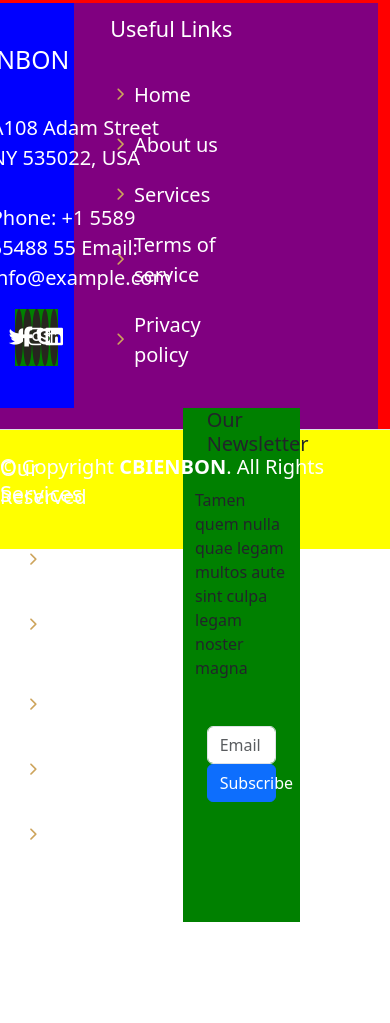
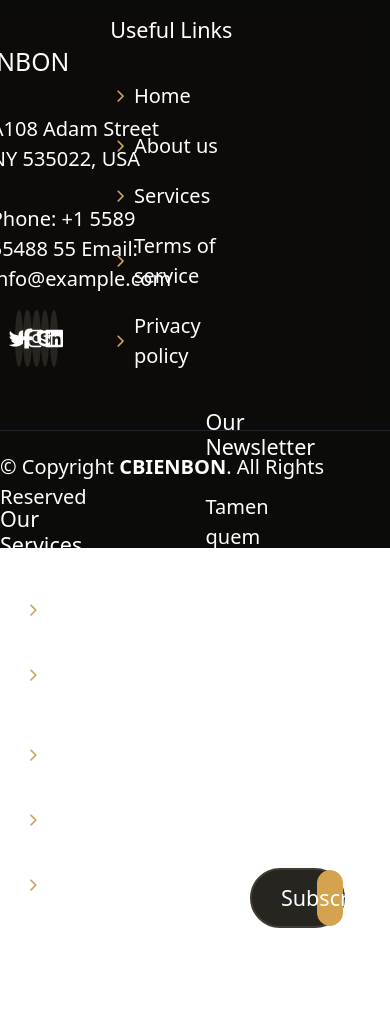
Before and after one commit to ArtusAbelard/ARTUS_CBIENBON, a website: page index.html in a window 390 px wide. Shown: the part 8760-9783 px from the top of the page. Before the commit the page ends 9682 px from the top, so only its background shows below. Drawn offline with nearby package versions, Linux system fonts and the light colour scheme.

Commit message:
end footer need hover fonts and responsive

```diff
--- a/index.html
+++ b/index.html
@@ -412,21 +412,24 @@
             </div>
 
             <div class="col-md-5 offset-md-1 mb-3 d-flex flex-column align-items-center justify-content-center" id="formfooter">
-              <h5 class="w-75">Our Newsletter</h5><br>
-              <p class="pb-6">Tamen quem nulla quae legam multos aute sint culpa legam <br> noster magna</p>
-              <form class="w-75">
+              <h5 class="w-100 fs-4 text-white txtournewsletter">Our Newsletter</h5><br>
+              <p class="w-100 pb-6 text-white txtournewsletter fs-5">Tamen quem nulla quae legam multos aute sint culpa legam <br> noster magna</p>
+              <form class="w-100">
 
-
-                <div class="d-flex flex-column flex-sm-row pb-24">
-                  <label for="newsletter1" class="visually-hidden">Email address</label>
+                <div class="mb-19 rounded-5 d-flex ms-11" id="divwithbtn">
+                  <input type="text" class="bg-transparent border-0  rounded-5 form-control inputwithbtnfooter" placeholder="Recipient's username" aria-label="Recipient's username" aria-describedby="button-addon2">
+                  <button class="btn btn-orange rounded-5 btnfooter fs-4 d-flex align-items-center justify-content-center text-white" type="button" id="button-addon2">Subscribe</button>
+                </div>
+                <!-- <div class="d-flex flex-column flex-sm-row pb-24">
+                  <label for="newsletter1" class="visually-hidden pe-5">Email address</label>
                   <input id="newsletter1" type="text" class="form-control" placeholder="Email address">
                   <button class="btn btn-primary" type="button">Subscribe</button>
-                </div>
+                </div> -->
               </form>
             </div>
           </div>
 
-          <div class="d-flex flex-column flex-sm-row justify-content-center align-items-center fs-5  border-top" id="footerbottom">
+          <div class="d-flex flex-column flex-sm-row justify-content-center align-items-center fs-5  " id="footerbottom">
             <p class="text-white">© Copyright <b>CBIENBON</b>. All Rights Reserved</p>
             <!-- <ul class="list-unstyled d-flex">
               <li class="ms-3"><a class="link-body-emphasis" href="#"><svg class="bi" width="24" height="24"><use xlink:href="#twitter"></use></svg></a></li>
--- a/src/sass/modules/footer.sass
+++ b/src/sass/modules/footer.sass
@@ -1,18 +1,18 @@
 #footerartus
     width: 100%
     height: 570px
-    background: yellow
+    background: #0B0B09
 
 
 
 .footertop
     width: 100%
     height: 100%
-    background: red
-    border-top: 1px soild #35332A
+
+    border-top: 1px solid #35332A
 
 #footerbottom
-    background: yellow
+    border-top: 1px solid
     height: 23%
 
 
@@ -20,22 +20,24 @@
 #footerrealtop
     width: 100%
     height: 82% !important
-    background: purple
+    background: #0D0B09
+    // border-top: 1px solid #35332A
+
 
 #formfooter
-    width: 30%
-    background: green
+    width: 36%
+
 
 
 #leftsidefooter
     height: 95%
     width: 22%
-    background: blue
+
 
 .logosocialfooter
     height: 14%
     width: 71%
-    background: green
+
     margin-left: 18%
     // margin-top: 3%
 
@@ -47,3 +49,27 @@
 .fonttaille
     font-size: small
     text-align: center
+
+
+
+
+.btnfooter
+    width: 28%
+
+    z-index: 1
+    height: 100%
+
+.txtournewsletter
+    width: 82% !important
+
+
+.inputwithbtnfooter
+
+    width: 75% !important
+    display: flex
+
+#divwithbtn
+    width: 82% !important
+    background: #27251F
+    height: 60px !important
+    border: solid 2px #423D32
```
Also changed, not shown: public/css/style.css, 1 other file.
